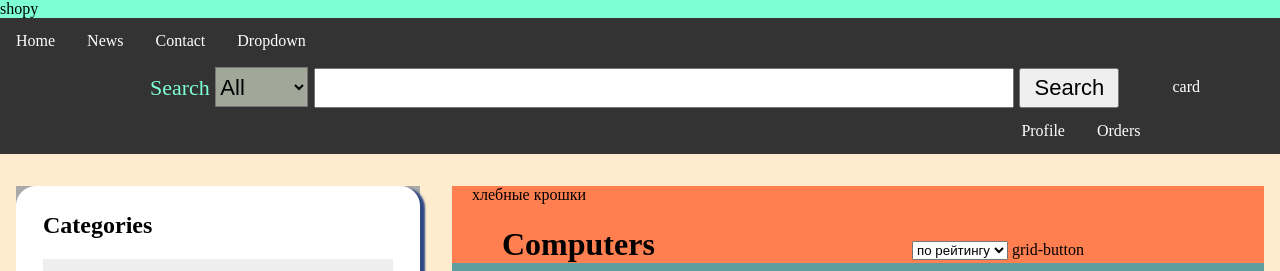
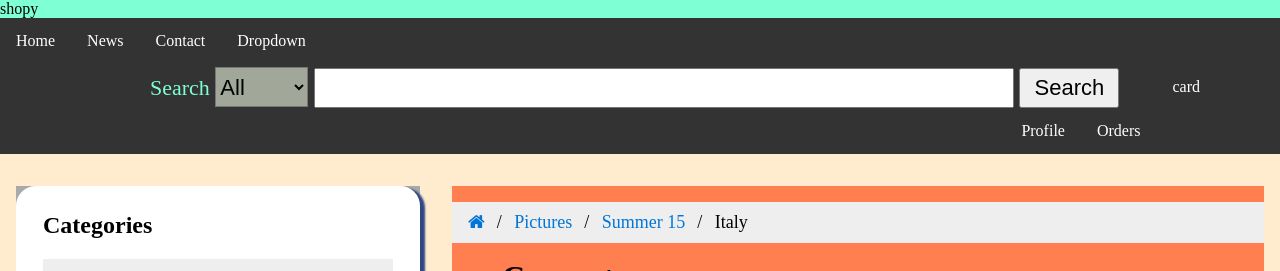
Before and after one commit to AntonBeletsky/ad70845a7093f3c63934c24713e04767, a plain HTML site: page categories-page.html in a window 1280 px wide. Shown: the top 271 px of the page. Drawn offline with Linux system fonts and the light colour scheme; a script that the page names is missing; some icons are missing.

Commit message:
breadcrumb
breadcrumb

```diff
--- a/assets/css/main.css
+++ b/assets/css/main.css
@@ -203,3 +203,38 @@ div.wrapper{
     margin-right: 180px;
     margin-top: 0px;
 }
+
+
+/* breadcrumb */
+/* Style the list */
+ul.breadcrumb {
+  padding: 10px 16px;
+  list-style: none;
+  background-color: #eee;
+}
+
+/* Display list items side by side */
+ul.breadcrumb li {
+  display: inline;
+  font-size: 18px;
+}
+
+/* Add a slash symbol (/) before/behind each list item */
+ul.breadcrumb li+li:before {
+  padding: 8px;
+  color: black;
+  content: "/\00a0";
+}
+
+/* Add a color to all links inside the list */
+ul.breadcrumb li a {
+  color: #0275d8;
+  text-decoration: none;
+}
+
+/* Add a color on mouse-over */
+ul.breadcrumb li a:hover {
+  color: #01447e;
+  text-decoration: underline;
+
+}
--- a/categories-page.html
+++ b/categories-page.html
@@ -36,6 +36,7 @@
 <div>shopy</div>
 
 <!-- NAVBAR -->
+<nav>
 <ul class="navbar">
     <li><a class="active" href="#home">Home</a></li>
     <li><a href="#news">News</a></li>
@@ -84,6 +85,7 @@
         </div>
     </li>
 </ul>
+</nav>
 
 </header>
 
@@ -164,9 +166,16 @@
 
     <div class="page-content">
         <header class="page-content-header">
-            <div class="breadcrumbs">
-                хлебные крошки
-            </div>
+
+            <nav>
+                <ul class="breadcrumb">
+                    <li><a href="#"><i class="fa fa-home"></i></a></li>
+                    <li><a href="#">Pictures</a></li>
+                    <li><a href="#">Summer 15</a></li>
+                    <li>Italy</li>
+                </ul>
+            </nav>
+
 
             <div class="products-list-header">
                 <h1>Computers</h1>
```
